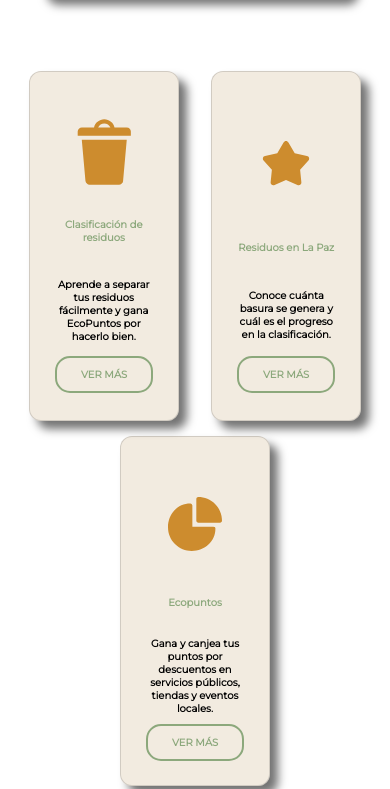
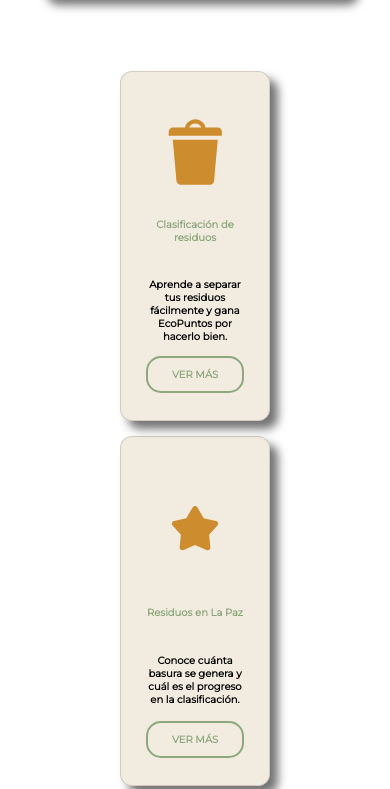
Before and after one commit to Aper-ux/RecompensaVerde, a plain HTML site: page index.html in a window 390 px wide. Shown: the part 409-1198 px from the top of the page. Drawn offline with Linux system fonts and the light colour scheme.

Commit message:
Responsiv

```diff
--- a/style.css
+++ b/style.css
@@ -165,7 +165,7 @@ a:hover{
   display: flex;
   justify-content: space-around;
   align-items: center;
-  max-width: 100%;
+  width: 80%;
   margin: 20px;
   gap: 20px;
   flex-wrap: wrap;
```
Also changed, not shown: sdr.html (+3 -4 lines).
